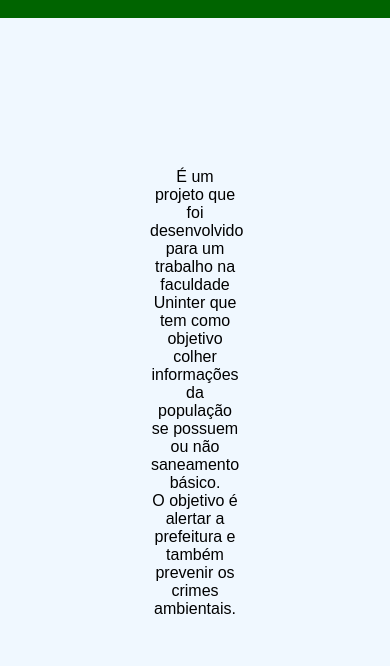
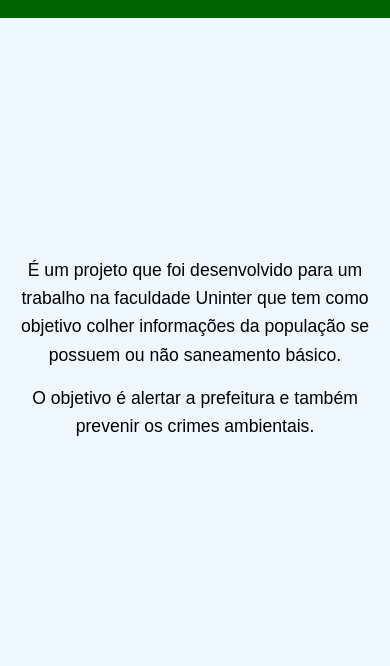
Before and after one commit to CaicoSantos1998/Project-TEA, a plain HTML site: page public/html/sobre-projeto.html in a window 390 px wide. Shown: the part 178-844 px from the top of the page. Drawn offline with Linux system fonts and the light colour scheme.

Commit message:
Style: Centered text about the mobile device in height and width.

```diff
--- a/public/css/style.css
+++ b/public/css/style.css
@@ -184,13 +184,29 @@ footer {
     float: none;
   }
 
-  .imagem {
-    width: 0;
+  #container-sobre {
+    display: flex !important;
+    flex-direction: column !important;
+    justify-content: center !important;
+    align-items: center !important;
+    min-height: 80vh !important;
+    width: 100% !important;
+    padding: 20px !important;
+    box-sizing: border-box !important;
   }
 
   .texto {
-    margin: 50px;
-    text-align: center;
+    width: 100% !important;
+    max-width: 100% !important;
+    padding: 0 !important;
+    margin: 0 !important;
+    text-align: center !important;
+  }
+
+  .texto p {
+    font-size: 1.1rem;
+    line-height: 1.6;
+    margin-bottom: 15px;
   }
 
   footer {
```
